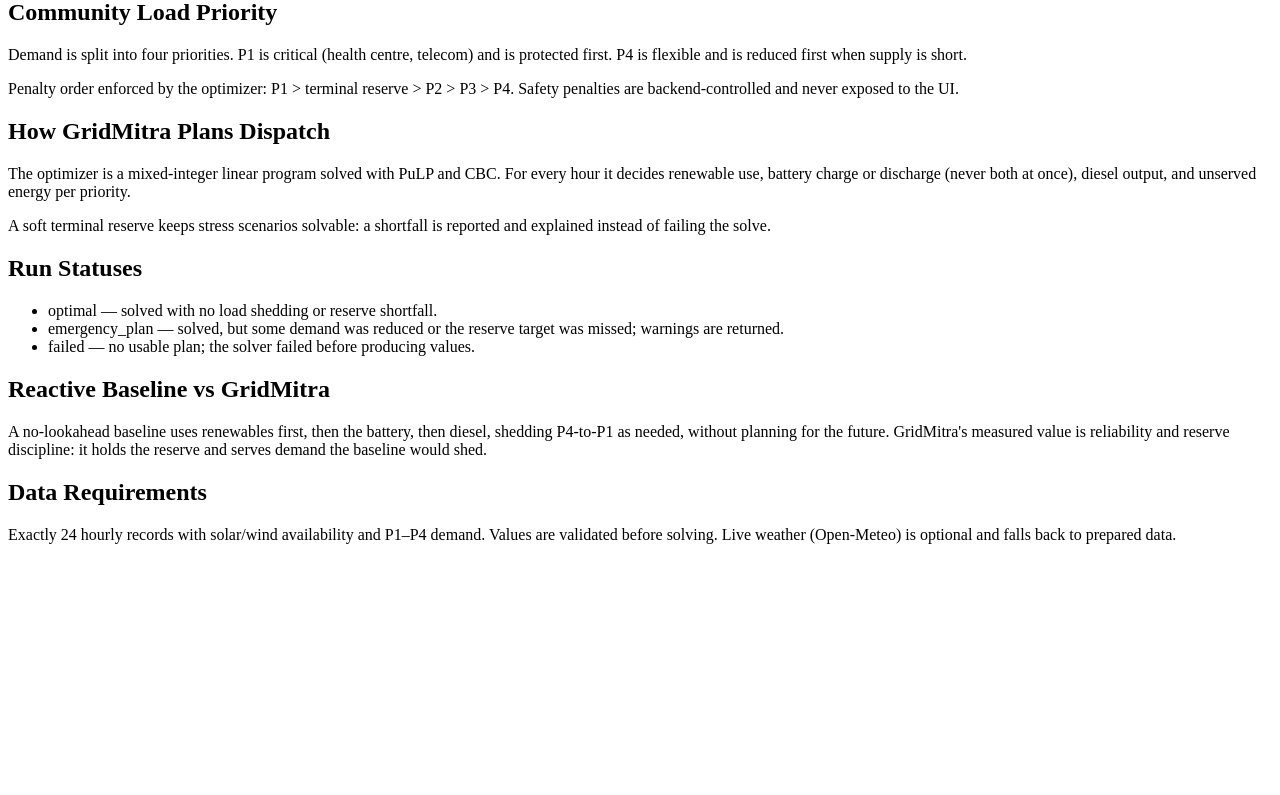
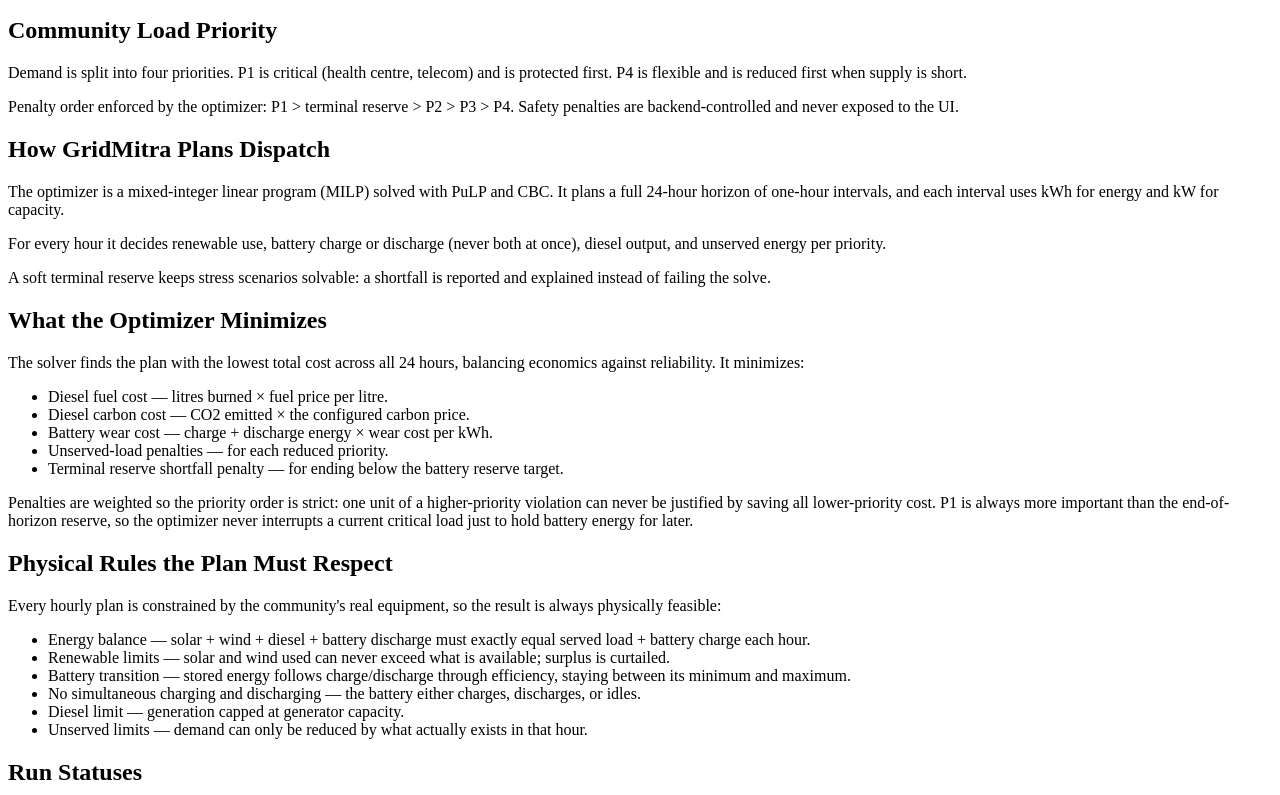
Before and after one commit to PushkarManvar/gridmitra, a React (Vite) app in the folder frontend/: page /documentation in a window 1280 px wide. Shown: the part 725-1520 px from the top of the page. Before the commit the page ends 1285 px from the top, so only its background shows below. Built offline with nearby package versions, Linux system fonts and the light colour scheme; no server answers; sample sign-in values are in the browser's storage; the HTML template or start-up script is replaced by a standard one.

Commit message:
docs: add full optimization model detail to Documentation page

```diff
--- a/frontend/src/pages/Documentation.tsx
+++ b/frontend/src/pages/Documentation.tsx
@@ -33,8 +33,41 @@
     id: "model",
     title: "How GridMitra Plans Dispatch",
     body: [
-      "The optimizer is a mixed-integer linear program solved with PuLP and CBC. For every hour it decides renewable use, battery charge or discharge (never both at once), diesel output, and unserved energy per priority.",
+      "The optimizer is a mixed-integer linear program (MILP) solved with PuLP and CBC. It plans a full 24-hour horizon of one-hour intervals, and each interval uses kWh for energy and kW for capacity.",
+      "For every hour it decides renewable use, battery charge or discharge (never both at once), diesel output, and unserved energy per priority.",
       "A soft terminal reserve keeps stress scenarios solvable: a shortfall is reported and explained instead of failing the solve.",
+    ],
+  },
+  {
+    id: "objective",
+    title: "What the Optimizer Minimizes",
+    body: [
+      "The solver finds the plan with the lowest total cost across all 24 hours, balancing economics against reliability. It minimizes:",
+    ],
+    bullets: [
+      "Diesel fuel cost — litres burned × fuel price per litre.",
+      "Diesel carbon cost — CO2 emitted × the configured carbon price.",
+      "Battery wear cost — charge + discharge energy × wear cost per kWh.",
+      "Unserved-load penalties — for each reduced priority.",
+      "Terminal reserve shortfall penalty — for ending below the battery reserve target.",
+    ],
+    bodyAfter: [
+      "Penalties are weighted so the priority order is strict: one unit of a higher-priority violation can never be justified by saving all lower-priority cost. P1 is always more important than the end-of-horizon reserve, so the optimizer never interrupts a current critical load just to hold battery energy for later.",
+    ],
+  },
+  {
+    id: "constraints",
+    title: "Physical Rules the Plan Must Respect",
+    body: [
+      "Every hourly plan is constrained by the community's real equipment, so the result is always physically feasible:",
+    ],
+    bullets: [
+      "Energy balance — solar + wind + diesel + battery discharge must exactly equal served load + battery charge each hour.",
+      "Renewable limits — solar and wind used can never exceed what is available; surplus is curtailed.",
+      "Battery transition — stored energy follows charge/discharge through efficiency, staying between its minimum and maximum.",
+      "No simultaneous charging and discharging — the battery either charges, discharges, or idles.",
+      "Diesel limit — generation capped at generator capacity.",
+      "Unserved limits — demand can only be reduced by what actually exists in that hour.",
     ],
   },
   {
@@ -62,6 +95,29 @@
   },
 ];
 
+function Body({ paragraphs }: { paragraphs: string[] }) {
+  return (
+    <>
+      {paragraphs.map((paragraph, index) => (
+        <p key={index} className="mt-2 text-sm text-secondary leading-relaxed">{paragraph}</p>
+      ))}
+    </>
+  );
+}
+
+function Bullets({ items }: { items: string[] }) {
+  return (
+    <ul className="mt-3 flex flex-col gap-2">
+      {items.map((bullet, index) => (
+        <li key={index} className="flex items-start gap-2 text-sm text-secondary leading-relaxed">
+          <span className="mt-1.5 h-1.5 w-1.5 shrink-0 rounded-full bg-primary" />
+          {bullet}
+        </li>
+      ))}
+    </ul>
+  );
+}
+
 export function Documentation() {
   return (
     <div className="min-h-screen bg-surface-container-lowest">
@@ -85,19 +141,9 @@
             {SECTIONS.map((section) => (
               <section key={section.id} id={section.id} className="bg-surface-container-lowest border border-outline-variant rounded-xl p-6 scroll-mt-20">
                 <h2 className="text-base font-bold text-on-surface">{section.title}</h2>
-                {section.body?.map((paragraph, index) => (
-                  <p key={index} className="mt-2 text-sm text-secondary leading-relaxed">{paragraph}</p>
-                ))}
-                {section.bullets && (
-                  <ul className="mt-3 flex flex-col gap-2">
-                    {section.bullets.map((bullet, index) => (
-                      <li key={index} className="flex items-start gap-2 text-sm text-secondary leading-relaxed">
-                        <span className="mt-1.5 h-1.5 w-1.5 shrink-0 rounded-full bg-primary" />
-                        {bullet}
-                      </li>
-                    ))}
-                  </ul>
-                )}
+                <Body paragraphs={section.body ?? []} />
+                {section.bullets && <Bullets items={section.bullets} />}
+                {section.bodyAfter && <Body paragraphs={section.bodyAfter} />}
               </section>
             ))}
           </div>
```
